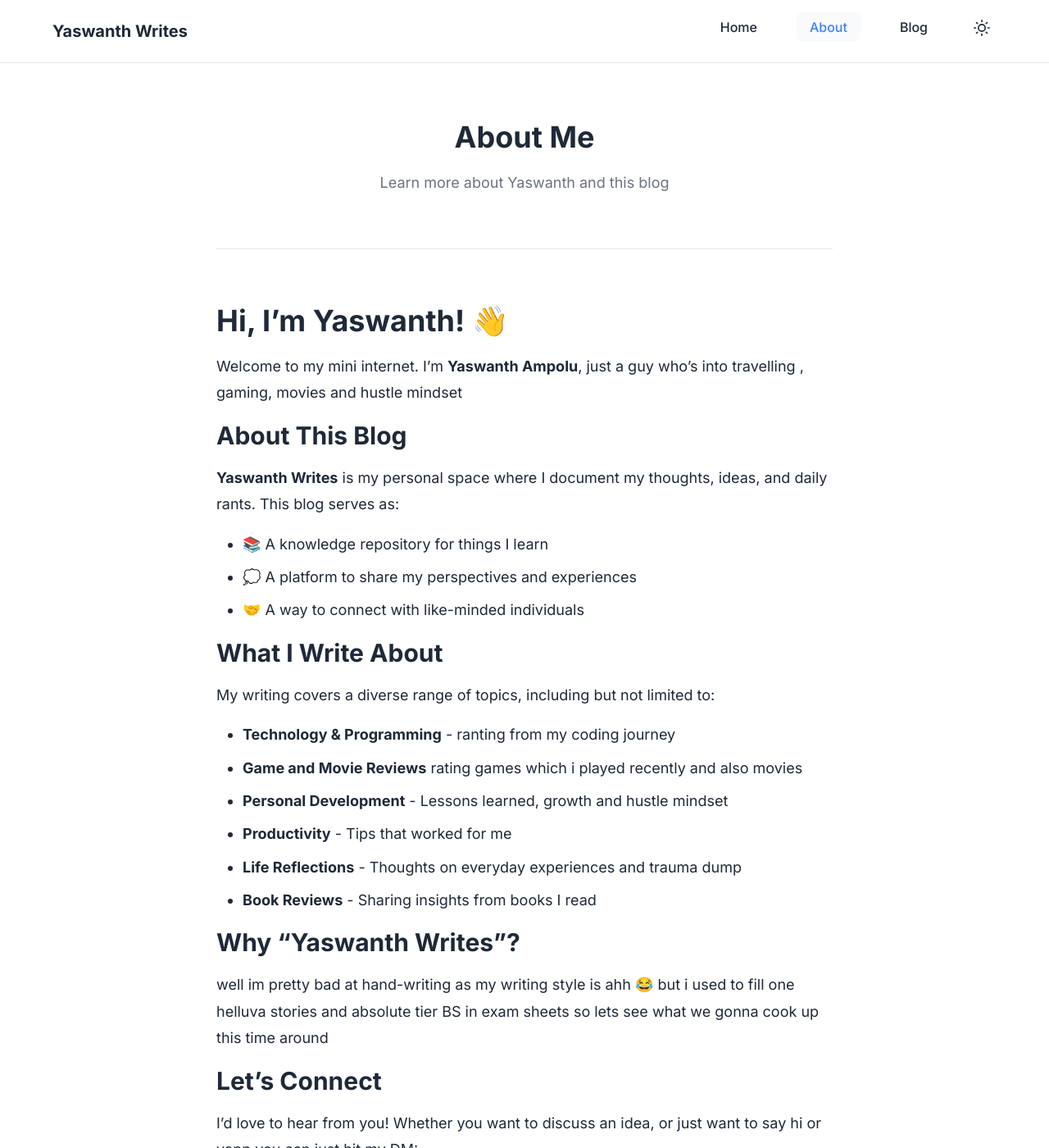
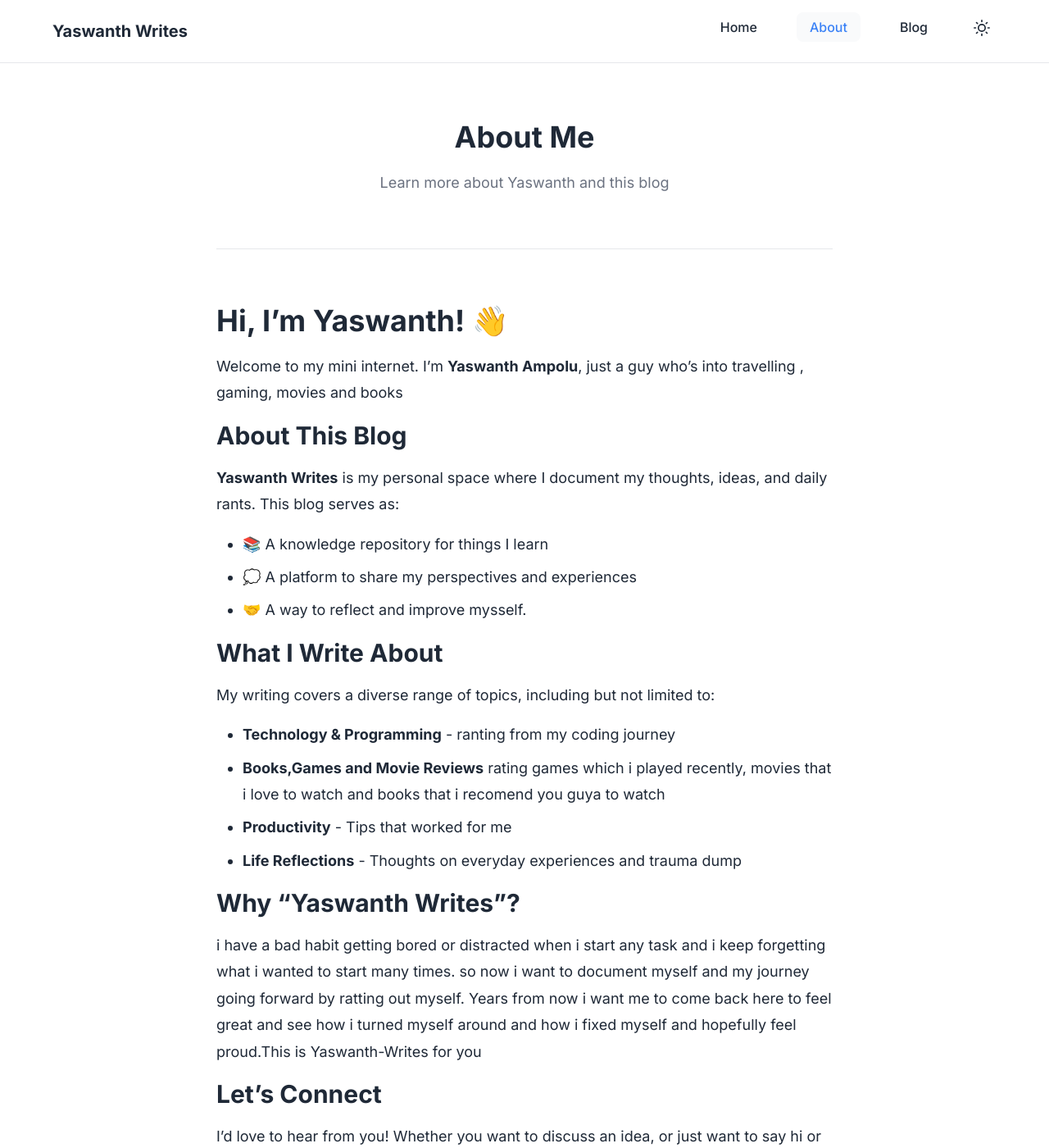
Before and after one commit to Yaswanth-ampolu/Yaswanth-Writes.github.io, a Jekyll site: the page built from about.md, in a window 1280 px wide and 1400 px high. Shown: the whole window at 82% size. Built offline with Jekyll 4.4.1, drawn with Linux system fonts in a browser that asks for light colours; some of the changed text lies outside the part shown.

Commit message:
changing the about me section

```diff
--- a/about.md
+++ b/about.md
@@ -7,7 +7,7 @@ permalink: /about/
 
 # Hi, I'm Yaswanth! 👋
 
-Welcome to my mini internet. I'm **Yaswanth Ampolu**, just a guy who's into travelling , gaming, movies and hustle mindset
+Welcome to my mini internet. I'm **Yaswanth Ampolu**, just a guy who's into travelling , gaming, movies and books
 
 ## About This Blog
 
@@ -15,24 +15,22 @@ Welcome to my mini internet. I'm **Yaswanth Ampolu**, just a guy who's into trav
 
 - 📚 A knowledge repository for things I learn
 - 💭 A platform to share my perspectives and experiences
-- 🤝 A way to connect with like-minded individuals
+- 🤝 A way to reflect and improve mysself.
 
 ## What I Write About
 
 My writing covers a diverse range of topics, including but not limited to:
 
 - **Technology & Programming** - ranting from my coding journey
-- **Game and Movie Reviews** rating games which i played recently and also movies
-- **Personal Development** - Lessons learned, growth and hustle mindset
+- **Books,Games and Movie Reviews** rating games which i played recently, movies that i love to watch and books that i recomend you guya to watch
 - **Productivity** - Tips that worked for me
 - **Life Reflections** - Thoughts on everyday experiences and trauma dump
-- **Book Reviews** - Sharing insights from books I read
 
 
 
 ## Why "Yaswanth Writes"?
 
-well im pretty bad at hand-writing as my writing style is ahh 😂 but i used to fill one helluva stories and absolute tier BS in exam sheets so lets see what we gonna cook up this time around
+i have a bad habit getting bored or distracted  when i start any task and i keep forgetting what i wanted to start many times. so now i want to document myself and my journey going forward by ratting out myself. Years from now  i want me to come back here to feel great and see how i turned myself around and how i fixed myself and hopefully feel proud.This is Yaswanth-Writes for you
 
 ## Let's Connect
 
```
Also changed, not shown: other parts of about.md (+0 -8 lines).
